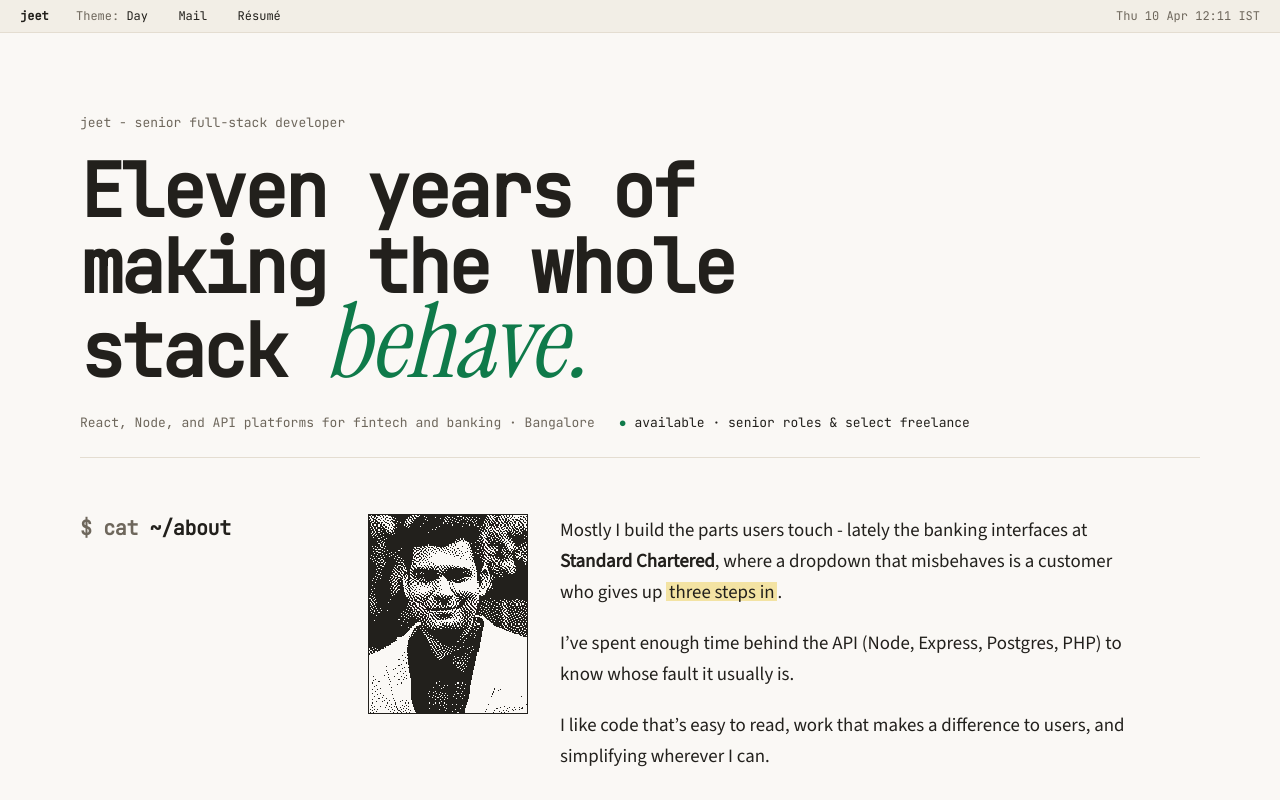
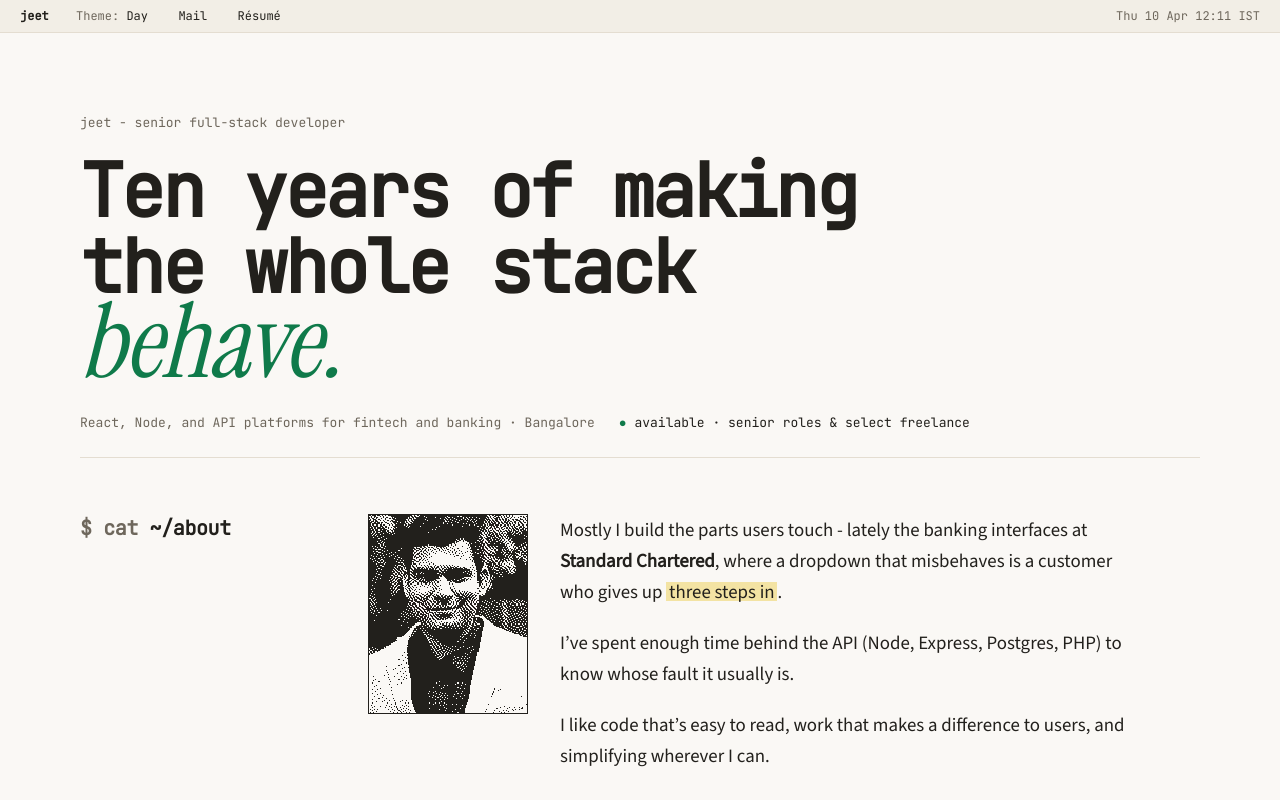
Before and after one commit to jeetxdev/jeetxdev.github.io, a React (Vite) app: page / in a window 1280 px wide. Shown: the top 800 px of the page. Built offline with nearby package versions, Linux system fonts and the light colour scheme.

Commit message:
Derive years of experience from the job history

```diff
--- a/src/components/page/PageView.tsx
+++ b/src/components/page/PageView.tsx
@@ -1,3 +1,4 @@
+import { yearsOfExperienceInWords } from "@/data/career";
 import { AVAILABILITY } from "@/data/profile";
 import { useReveal } from "@/hooks/useReveal";
 import { About } from "./About";
@@ -22,7 +23,7 @@ export function PageView({ reduceMotion }: PageViewProps) {
           id="page-heading"
           className="mt-5 max-w-[20ch] font-mono text-[2.5rem] leading-[1.04] font-extrabold tracking-[-0.045em] sm:text-6xl lg:text-[4.6rem]"
         >
-          Eleven years of making the whole stack{" "}
+          {yearsOfExperienceInWords()} years of making the whole stack{" "}
           <em className="font-serif text-[1.4em] leading-[0.7] font-normal tracking-[-0.01em] text-accent italic">
             behave.
           </em>
--- a/src/components/page/Work.tsx
+++ b/src/components/page/Work.tsx
@@ -1,9 +1,8 @@
 import { useState } from "react";
+import { CAREER_START } from "@/data/career";
 import { JOBS } from "@/data/jobs";
 import { cn } from "@/lib/utils";
 import { SectionHeading } from "./SectionHeading";
-
-const CAREER_START = Math.min(...JOBS.map((job) => Number(job.from)));
 
 export function Work() {
   const last = JOBS.length - 1;
--- /dev/null
+++ b/src/data/career.ts
@@ -0,0 +1,21 @@
+// Relative import only: vite.config.ts also loads this file, and the "@" alias does not exist there.
+import { JOBS } from "./jobs";
+
+export const CAREER_START = Math.min(...JOBS.map((job) => Number(job.from)));
+
+const NUMBER_WORDS = [
+  "zero", "one", "two", "three", "four", "five", "six", "seven", "eight", "nine", "ten",
+  "eleven", "twelve", "thirteen", "fourteen", "fifteen", "sixteen", "seventeen", "eighteen",
+  "nineteen", "twenty",
+];
+
+export function yearsOfExperience(now: Date = new Date()): number {
+  return now.getFullYear() - CAREER_START;
+}
+
+/** "Eleven", "Twelve", ... spelled out for prose; falls back to digits past twenty. */
+export function yearsOfExperienceInWords(now: Date = new Date()): string {
+  const years = yearsOfExperience(now);
+  const word = NUMBER_WORDS[years] ?? String(years);
+  return word.charAt(0).toUpperCase() + word.slice(1);
+}
--- a/vite.config.ts
+++ b/vite.config.ts
@@ -1,10 +1,22 @@
-import { defineConfig } from "vite";
+import { defineConfig, type Plugin } from "vite";
 import react from "@vitejs/plugin-react";
 import tailwindcss from "@tailwindcss/vite";
 import path from "node:path";
+import { yearsOfExperienceInWords } from "./src/data/career";
+
+/** Meta tags are read before any JS runs, so the experience count is filled in at build time. */
+function careerYears(): Plugin {
+  return {
+    name: "career-years",
+    transformIndexHtml: {
+      order: "pre",
+      handler: (html) => html.replaceAll("__CAREER_YEARS__", yearsOfExperienceInWords()),
+    },
+  };
+}
 
 export default defineConfig({
-  plugins: [react(), tailwindcss()],
+  plugins: [react(), tailwindcss(), careerYears()],
   resolve: {
     alias: {
       "@": path.resolve(__dirname, "./src"),
```
